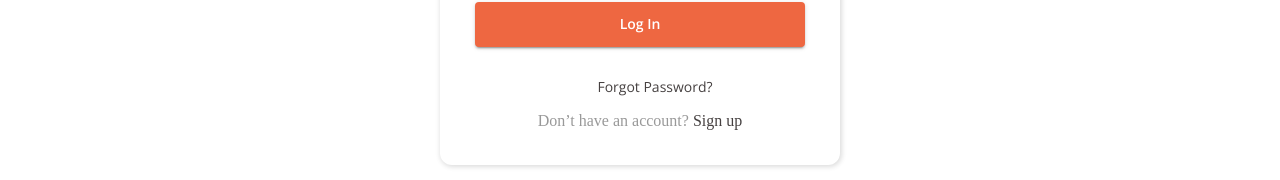
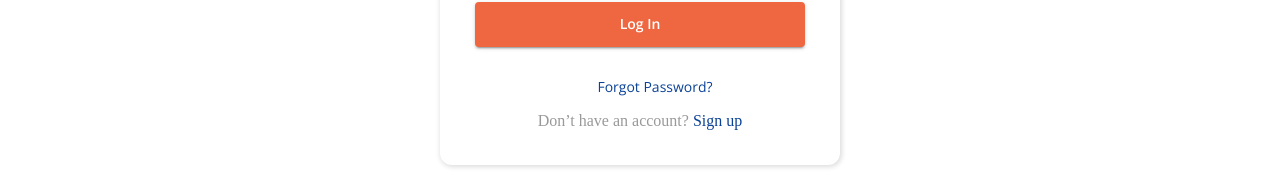
Before and after one commit to mozammel-newroz/kinder-cubby, a React (Create React App) app: page /login in a window 1280 px wide. Shown: the part 396-576 px from the top of the page. Built offline with nearby package versions, Linux system fonts and the light colour scheme; a web font is replaced by a local one.

Commit message:
authentation page complete update

```diff
--- a/src/pages/auth/ChangePassword.jsx
+++ b/src/pages/auth/ChangePassword.jsx
@@ -49,9 +49,7 @@ const useStyles = makeStyles((theme) => ({
   link: {
     margin: "30px 0px 15px 30px",
     textAlign: "center",
-    "& a": {
-      color: "#0B4295",
-    },
+
   },
   center: {
     textAlign: "center",
@@ -59,6 +57,10 @@ const useStyles = makeStyles((theme) => ({
     color: "#999",
     marginTop: 30,
   },
+  link_text: {
+    color: "#0B4295",
+  },
+
 }));
 
 const ChangePassword = () => {
@@ -96,7 +98,7 @@ const ChangePassword = () => {
           </Button>
 
           <Typography variant="body" className={classes.center}>
-            Don’t have an account? <Link to="/sign-up-option">Sign up </Link>
+            Don’t have an account? <Link to="/sign-up-option" className={classes.link_text}>Sign up </Link>
           </Typography>
         </div>
       </div>
--- a/src/pages/auth/Login.jsx
+++ b/src/pages/auth/Login.jsx
@@ -40,7 +40,7 @@ const useStyles = makeStyles((theme) => ({
   },
   button: {
     padding: "10px !important",
-    marginTop: -10
+    marginTop: -10,
   },
   logoIcon: {
     textAlign: "center",
@@ -49,14 +49,14 @@ const useStyles = makeStyles((theme) => ({
   link: {
     margin: "30px 0px 15px 30px",
     textAlign: "center",
-    "& a": {
-      color: "#0B4295",
-    },
   },
   center: {
     textAlign: "center",
     display: "block",
     color: "#999",
+  },
+  link_text: {
+    color: "#0B4295",
   },
 }));
 
@@ -107,11 +107,16 @@ const Login = () => {
           </Button>
           <div className={classes.link}>
             <Link to="/change-password">
-              <Typography variant="body2">Forgot Password?</Typography>
+              <Typography variant="body2" className={classes.link_text}>
+                Forgot Password?
+              </Typography>
             </Link>
           </div>
           <Typography variant="body" className={classes.center}>
-            Don’t have an account? <Link to="/sign-up-option">Sign up </Link>
+            Don’t have an account?{" "}
+            <Link to="/sign-up-option" className={classes.link_text}>
+              Sign up{" "}
+            </Link>
           </Typography>
         </div>
       </div>
--- a/src/pages/auth/SignUp.jsx
+++ b/src/pages/auth/SignUp.jsx
@@ -49,14 +49,15 @@ const useStyles = makeStyles((theme) => ({
   link: {
     margin: "30px 0px 0px 30px",
     textAlign: "center",
-    "& a": {
-      color: "#0B4295",
-    },
+
   },
   center: {
     textAlign: "center",
     display: "block",
     color: "#999",
+  },
+  link_text: {
+    color: "#0B4295",
   },
 }));
 
@@ -134,7 +135,7 @@ const SignUp = () => {
           </Button>
           <div className={classes.link}>
             <Link to="/login">
-              <Typography variant="body2">Already have an account</Typography>
+              <Typography variant="body2"  className={classes.link_text}>Already have an account</Typography>
             </Link>
           </div>
         </div>
--- a/src/pages/auth/SignUpOption.jsx
+++ b/src/pages/auth/SignUpOption.jsx
@@ -39,9 +39,10 @@ const useStyles = makeStyles((theme) => ({
   link: {
     margin: "30px 0px 0px 30px",
     textAlign: "center",
-    "& a": {
-      color: "#0B4295",
-    },
+
+  },
+  link_text: {
+    color: "#0B4295",
   },
 }));
 
@@ -92,7 +93,7 @@ const SignUpOption = () => {
 
           <div className={classes.link}>
             <Link to="/login">
-              <Typography variant="body2">Already have an account</Typography>
+              <Typography variant="body2"  className={classes.link_text}>Already have an account</Typography>
             </Link>
           </div>
         </div>
```
